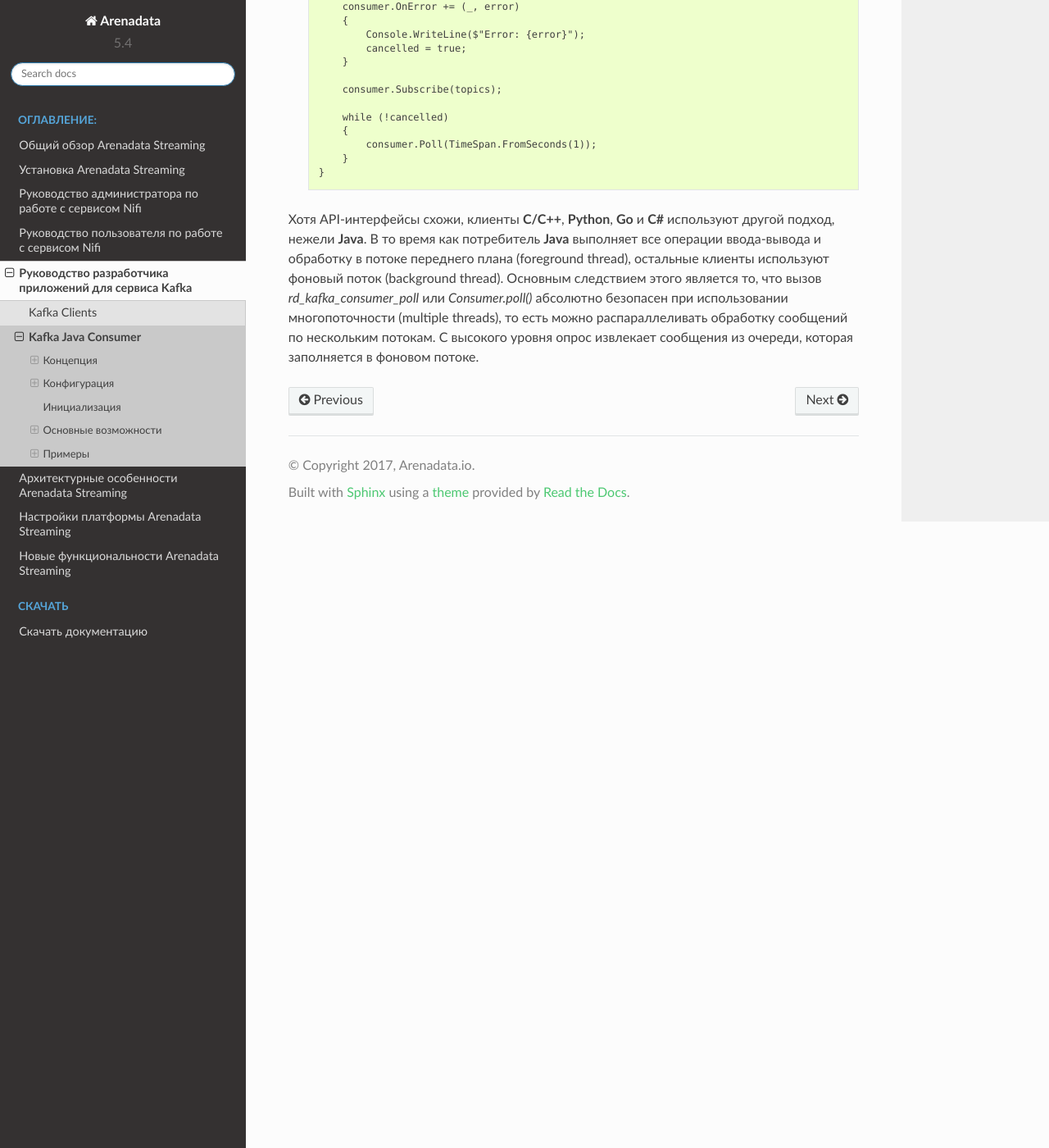
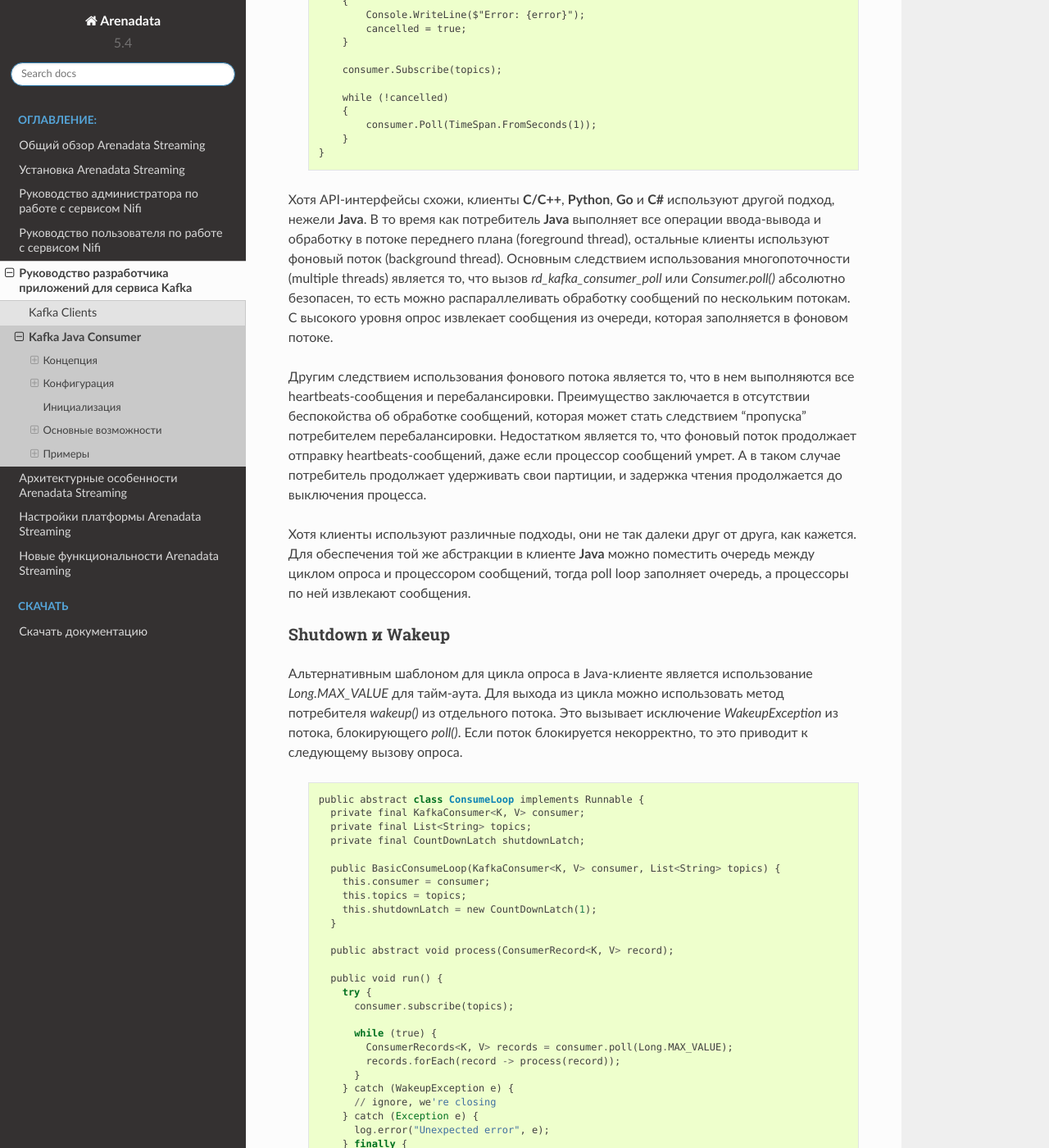
Before and after one commit to arenadata/docs_ads, a Sphinx documentation site: the page built from source/DeveloperKafka/Consumer.rst, in a window 1280 px wide and 1400 px high, scrolled down 12080 px. Shown: the whole window at 82% size. Built offline with Sphinx 7.4.7 and the Read the Docs theme 2.0.0, drawn with Linux system fonts in a browser that asks for light colours; pages that are not in the unit, such as notebooks, are missing from menus; some of the changed text lies outside the part shown.

Commit message:
Update Consumer.rst

```diff
--- a/source/DeveloperKafka/Consumer.rst
+++ b/source/DeveloperKafka/Consumer.rst
@@ -496,4 +496,57 @@ API потребителя сосредоточен вокруг метода *p
    }
 
 
-Хотя API-интерфейсы схожи, клиенты **C/C++**, **Python**, **Go** и **C#** используют другой подход, нежели **Java**. В то время как потребитель **Java** выполняет все операции ввода-вывода и обработку в потоке переднего плана (foreground thread), остальные клиенты используют фоновый поток (background thread). Основным следствием этого является то, что вызов *rd_kafka_consumer_poll* или *Consumer.poll()* абсолютно безопасен при использовании многопоточности (multiple threads), то есть можно распараллеливать обработку сообщений по нескольким потокам. С высокого уровня опрос извлекает сообщения из очереди, которая заполняется в фоновом потоке.
+Хотя API-интерфейсы схожи, клиенты **C/C++**, **Python**, **Go** и **C#** используют другой подход, нежели **Java**. В то время как потребитель **Java** выполняет все операции ввода-вывода и обработку в потоке переднего плана (foreground thread), остальные клиенты используют фоновый поток (background thread). Основным следствием использования многопоточности (multiple threads) является то, что вызов *rd_kafka_consumer_poll* или *Consumer.poll()* абсолютно безопасен, то есть можно распараллеливать обработку сообщений по нескольким потокам. С высокого уровня опрос извлекает сообщения из очереди, которая заполняется в фоновом потоке.
+
+Другим следствием использования фонового потока является то, что в нем выполняются все heartbeats-сообщения и перебалансировки. Преимущество заключается в отсутствии беспокойства об обработке сообщений, которая может стать следствием "пропуска" потребителем перебалансировки. Недостатком является то, что фоновый поток продолжает отправку heartbeats-сообщений, даже если процессор сообщений умрет. А в таком случае потребитель продолжает удерживать свои партиции, и задержка чтения продолжается до выключения процесса.
+
+Хотя клиенты используют различные подходы, они не так далеки друг от друга, как кажется. Для обеспечения той же абстракции в клиенте **Java** можно поместить очередь между циклом опроса и процессором сообщений, тогда poll loop заполняет очередь, а процессоры по ней извлекают сообщения.
+
+
+Shutdown и Wakeup
+^^^^^^^^^^^^^^^^^^
+
+Альтернативным шаблоном для цикла опроса в Java-клиенте является использование *Long.MAX_VALUE* для тайм-аута. Для выхода из цикла можно использовать метод потребителя *wakeup()* из отдельного потока. Это вызывает исключение *WakeupException* из потока, блокирующего *poll()*. Если поток блокируется некорректно, то это приводит к следующему вызову опроса.
+
+  ::
+
+   public abstract class ConsumeLoop implements Runnable {
+     private final KafkaConsumer<K, V> consumer;
+     private final List<String> topics;
+     private final CountDownLatch shutdownLatch;
+
+     public BasicConsumeLoop(KafkaConsumer<K, V> consumer, List<String> topics) {
+       this.consumer = consumer;
+       this.topics = topics;
+       this.shutdownLatch = new CountDownLatch(1);
+     }
+
+     public abstract void process(ConsumerRecord<K, V> record);
+
+     public void run() {
+       try {
+         consumer.subscribe(topics);
+
+         while (true) {
+           ConsumerRecords<K, V> records = consumer.poll(Long.MAX_VALUE);
+           records.forEach(record -> process(record));
+         }
+       } catch (WakeupException e) {
+         // ignore, we're closing
+       } catch (Exception e) {
+         log.error("Unexpected error", e);
+       } finally {
+         consumer.close();
+         shutdownLatch.countDown();
+       }
+     }
+
+     public void shutdown() throws InterruptedException {
+       consumer.wakeup();
+       shutdownLatch.await();
+     }
+   }
+
+
+Синхронные коммиты
+^^^^^^^^^^^^^^^^^^^^
```
Also changed, not shown: other parts of source/DeveloperKafka/Consumer.rst (+1 -1 lines).
